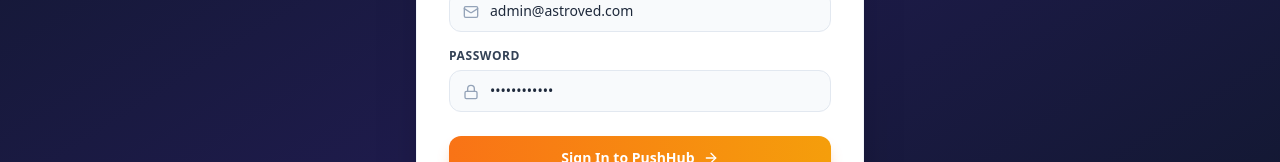
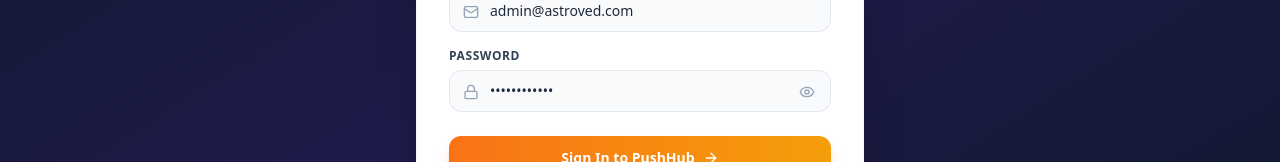
Before and after one commit to Prabakaran-astroved/notifypush, a React (Vite) app in the folder frontend/: page / in a window 1280 px wide. Shown: the part 386-548 px from the top of the page. Built offline with nearby package versions, Linux system fonts and the light colour scheme.

Commit message:
Add eye visibility toggle icon to view password on login and settings

```diff
--- a/frontend/src/components/LoginPage.jsx
+++ b/frontend/src/components/LoginPage.jsx
@@ -1,10 +1,11 @@
 import React, { useState } from 'react';
-import { Bell, Lock, Mail, ArrowRight, ShieldCheck, AlertCircle } from 'lucide-react';
+import { Bell, Lock, Mail, ArrowRight, ShieldCheck, AlertCircle, Eye, EyeOff } from 'lucide-react';
 import { useAuth } from '../context/AuthContext';
 
 export default function LoginPage() {
   const [email, setEmail] = useState('admin@astroved.com');
   const [password, setPassword] = useState('Password@123');
+  const [showPassword, setShowPassword] = useState(false);
   const [error, setError] = useState('');
   const [submitting, setSubmitting] = useState(false);
   const { login } = useAuth();
@@ -68,13 +69,21 @@ export default function LoginPage() {
               <div className="relative">
                 <Lock className="w-4 h-4 text-slate-400 absolute left-3.5 top-3.5" />
                 <input
-                  type="password"
+                  type={showPassword ? 'text' : 'password'}
                   required
                   value={password}
                   onChange={(e) => setPassword(e.target.value)}
-                  className="w-full pl-10 pr-4 py-2.5 bg-slate-50 border border-slate-200 rounded-xl text-sm focus:outline-none focus:ring-2 focus:ring-orange-500 focus:bg-white transition font-medium"
+                  className="w-full pl-10 pr-11 py-2.5 bg-slate-50 border border-slate-200 rounded-xl text-sm focus:outline-none focus:ring-2 focus:ring-orange-500 focus:bg-white transition font-medium"
                   placeholder="••••••••"
                 />
+                <button
+                  type="button"
+                  onClick={() => setShowPassword(!showPassword)}
+                  className="absolute right-3 top-2.5 p-1 text-slate-400 hover:text-slate-700 focus:outline-none transition"
+                  title={showPassword ? 'Hide password' : 'Show password'}
+                >
+                  {showPassword ? <EyeOff className="w-4 h-4" /> : <Eye className="w-4 h-4" />}
+                </button>
               </div>
             </div>
 
--- a/frontend/src/components/SettingsPage.jsx
+++ b/frontend/src/components/SettingsPage.jsx
@@ -1,5 +1,5 @@
 import React, { useState, useEffect } from 'react';
-import { Settings, ShieldCheck, Database, Key, Server, User, CheckCircle2, AlertCircle } from 'lucide-react';
+import { Settings, ShieldCheck, Database, Key, Server, User, CheckCircle2, AlertCircle, Eye, EyeOff } from 'lucide-react';
 import { useAuth } from '../context/AuthContext';
 import { getSystemSettings, updateProfile } from '../api/authApi';
 
@@ -13,6 +13,8 @@ export default function SettingsPage() {
   const [email, setEmail] = useState(user?.email || '');
   const [currentPassword, setCurrentPassword] = useState('');
   const [newPassword, setNewPassword] = useState('');
+  const [showCurrentPw, setShowCurrentPw] = useState(false);
+  const [showNewPw, setShowNewPw] = useState(false);
   const [profileMsg, setProfileMsg] = useState({ type: '', text: '' });
   const [profileSaving, setProfileSaving] = useState(false);
 
@@ -120,20 +122,40 @@ export default function SettingsPage() {
             <div className="pt-2 border-t border-slate-100">
               <span className="font-bold text-slate-600 block mb-2">Change Password (Optional)</span>
               <div className="space-y-2">
+                <div className="relative">
                   <input
-                  type="password"
+                    type={showCurrentPw ? 'text' : 'password'}
                     placeholder="Current Password"
                     value={currentPassword}
                     onChange={(e) => setCurrentPassword(e.target.value)}
-                  className="w-full px-3.5 py-2 bg-slate-50 border border-slate-200 rounded-xl text-xs focus:bg-white"
+                    className="w-full pl-3.5 pr-10 py-2 bg-slate-50 border border-slate-200 rounded-xl text-xs focus:bg-white"
                   />
+                  <button
+                    type="button"
+                    onClick={() => setShowCurrentPw(!showCurrentPw)}
+                    className="absolute right-3 top-2 text-slate-400 hover:text-slate-600 focus:outline-none"
+                    title={showCurrentPw ? 'Hide password' : 'Show password'}
+                  >
+                    {showCurrentPw ? <EyeOff className="w-3.5 h-3.5" /> : <Eye className="w-3.5 h-3.5" />}
+                  </button>
+                </div>
+                <div className="relative">
                   <input
-                  type="password"
+                    type={showNewPw ? 'text' : 'password'}
                     placeholder="New Password (min 6 characters)"
                     value={newPassword}
                     onChange={(e) => setNewPassword(e.target.value)}
-                  className="w-full px-3.5 py-2 bg-slate-50 border border-slate-200 rounded-xl text-xs focus:bg-white"
+                    className="w-full pl-3.5 pr-10 py-2 bg-slate-50 border border-slate-200 rounded-xl text-xs focus:bg-white"
                   />
+                  <button
+                    type="button"
+                    onClick={() => setShowNewPw(!showNewPw)}
+                    className="absolute right-3 top-2 text-slate-400 hover:text-slate-600 focus:outline-none"
+                    title={showNewPw ? 'Hide password' : 'Show password'}
+                  >
+                    {showNewPw ? <EyeOff className="w-3.5 h-3.5" /> : <Eye className="w-3.5 h-3.5" />}
+                  </button>
+                </div>
               </div>
             </div>
 
```
Lines whose indentation alone changed are shown as unchanged.
